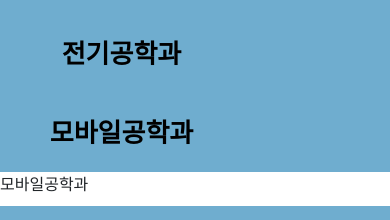
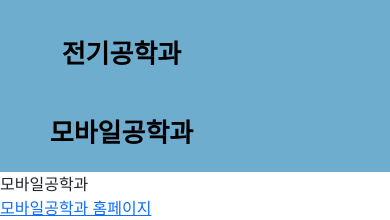
Before and after one commit to OSP-team2/final-project, a Flask app: page /mobile in a window 390 px wide. Shown: the part 638-858 px from the top of the page. Run offline with Flask 2, Linux system fonts and the light colour scheme.

Commit message:
Update mobile.html

```diff
--- a/templates/mobile.html
+++ b/templates/mobile.html
@@ -4,6 +4,6 @@
 <!-- 이 사이에 html 작성 -->
 
 <main>모바일공학과</main>
-
+  <a href="https://smobile.knu.ac.kr/">모바일공학과 홈페이지</a>
 <!-- 이 사이에 html 작성 -->
 {% endblock %}
```
